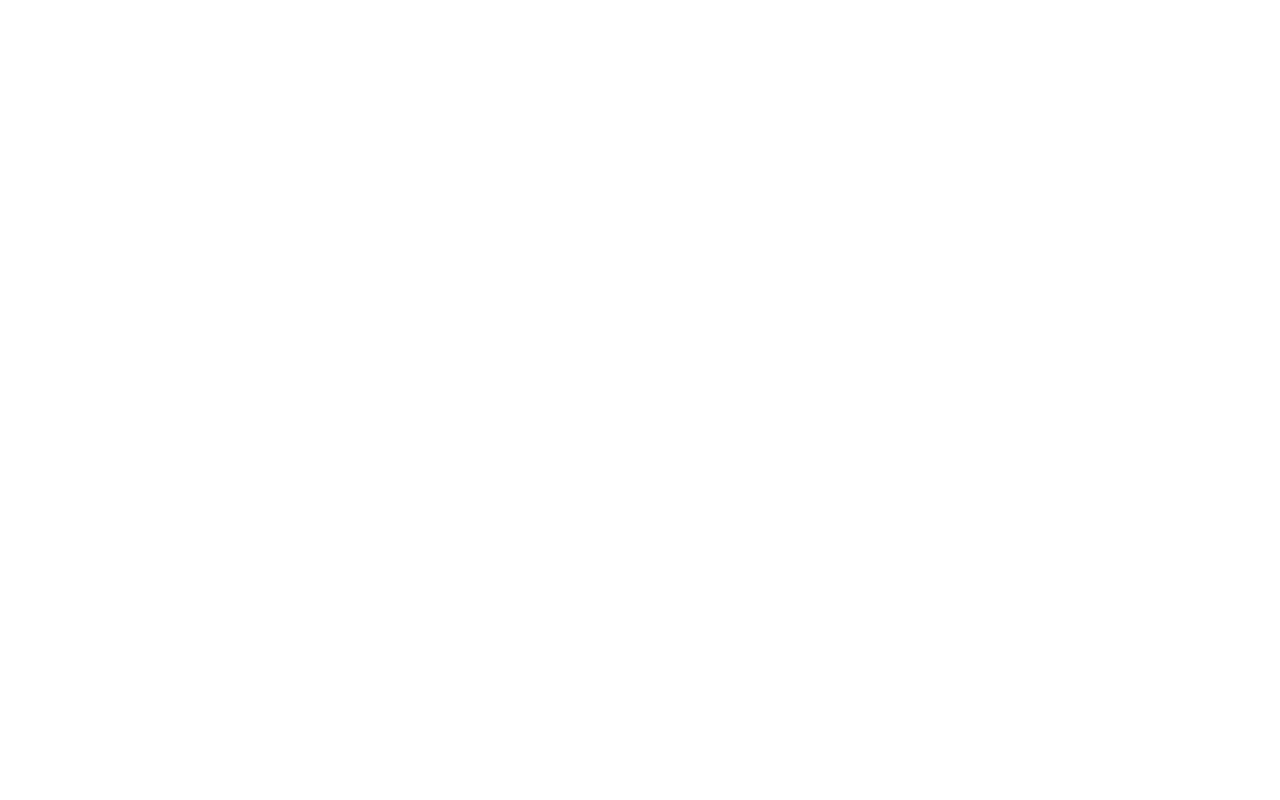
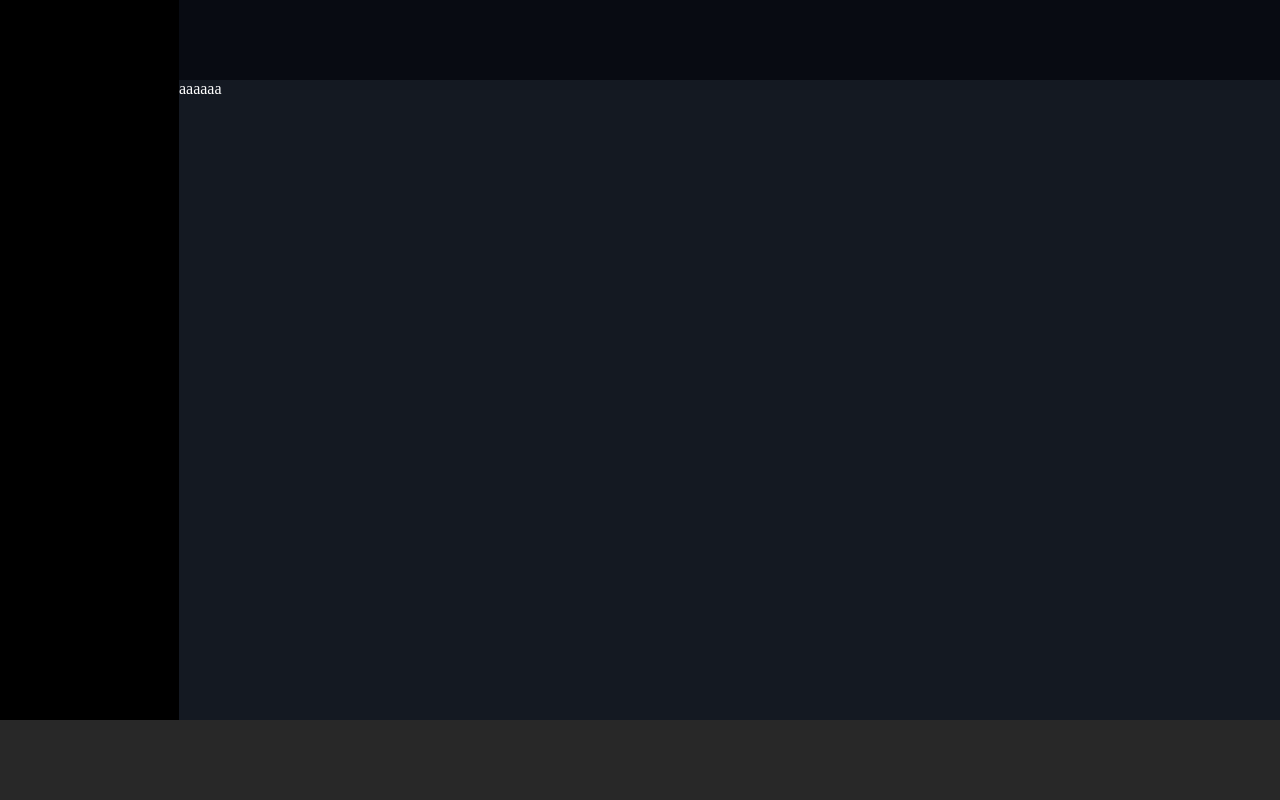
Before and after one commit to danieledisco/html-css-spotifyweb, a plain HTML site: page index.html in a window 1280 px wide. Drawn offline with Linux system fonts and the light colour scheme.

Commit message:
APP BORDERS: Add header, sidebar, main and footer

```diff
--- a/css/style.css
+++ b/css/style.css
@@ -17,10 +17,16 @@
         --spotify-color-accent: #b6fb30;
 }
 
-
-
-
-
+.big-container
+{
+        height: 100%;
+        width: 100%;
+}
+.header-main-footer
+{
+        height: 100%;
+        width: 100%;
+}
 
 /* #endregion common */
 
@@ -31,17 +37,69 @@
 
 
 /* #region utility functions */
+.d-flex
+{
+        display: flex;
+}
+
+
+
+
+
 
 /* #endregion utility functions */
 
 /* #region utility header */
+header
+{
+   height: 5rem;
+   background-color: var(--spotify-color-header);
+   width: 100%;
+}
+
+
+
 
 /* #endregion utility header */
 
 /* #region utility main */
 
+main
+{
+        height: calc(100vh - 5rem - 5rem);
+        background-color: var(--spotify-color-main);
+        width: 100%;
+        color: white;
+}
+
+
+
+
 /* #endregion utility main */
 
 /* #region utility footer */
+footer
+{
+        height: 5rem;
+        background-color: var(--spotify-color-footer);
+        margin-left: -13rem;
+}
+
+
+
 
 /* #endregion utility footer */
+
+/* #region utility footer */
+.sidebar
+{
+
+        width: 13rem;
+        height: calc(100vh - 5rem);
+        background-color: var(--spotify-color-black);
+}
+
+
+
+
+/* #endregion utility footer */
--- a/index.html
+++ b/index.html
@@ -1,12 +1,50 @@
 <!DOCTYPE html>
 <html lang="en">
+
 <head>
         <meta charset="UTF-8">
         <meta name="viewport" content="width=device-width, initial-scale=1.0">
         <title>html-css-spotifyweb</title>
         <link rel="stylesheet" href="./css/style.css">
 </head>
+
 <body>
 
+        <div class="big-container d-flex">
+
+                <div class="sidebar">
+
+                </div>
+                <div class="header-main-footer">
+
+                        <!-- #region HEADER -->
+                        <header id="header-site">
+
+                        </header>
+                        <!-- #endregion HEARED -->
+
+                        <!-- #region MAIN -->
+                        <main id="main-site">
+                                aaaaaa
+
+
+
+                        </main>
+                        <!-- #endregion MAIN -->
+
+                        <!-- #region FOOTER -->
+                        <footer id="footer-site">
+
+                        </footer>
+                        <!-- #endregion FOOTER -->
+                </div>
+
+        </div>
+
+
+
+
+
 </body>
+
 </html>
```
